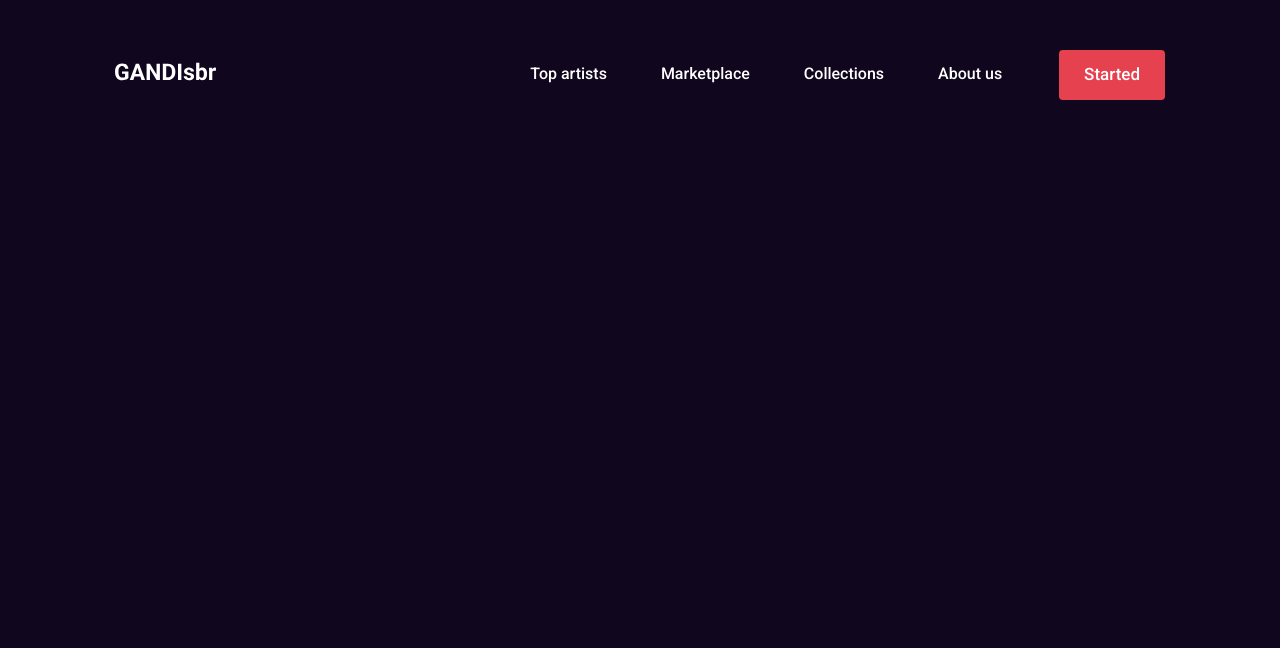
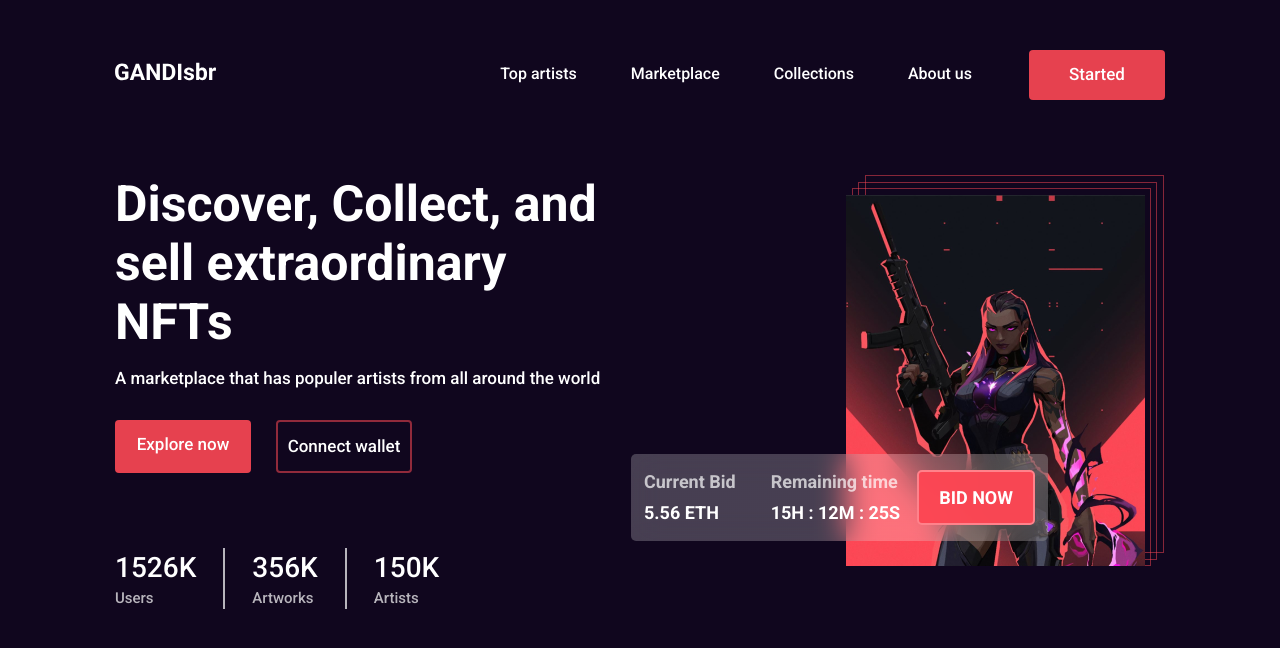
Before and after one commit to dBerezuk/gandIsbr, a website: page app/index.html in a window 1280 px wide. Drawn offline with Linux system fonts and the light colour scheme.

Commit message:
adding section and button improvements

```diff
--- a/app/index.html
+++ b/app/index.html
@@ -41,10 +41,62 @@
             </li>
           </ul>
           <a class="btn header__link" href="#">Started</a>
-        </div>
+        </nav>
       </div>
     </header>
-    <main class="main"></main>
+    <main class="main">
+      <section class="content">
+        <div class="container">
+          <div class="content__inner">
+            <div class="content__info">
+              <h1 class="content__title">Discover, Collect, and sell extraordinary NFTs</h1>
+              <p class="content__text">
+                A marketplace that has populer artists from all around the world
+              </p>
+              <div class="content__links">
+                <a class="btn content__links-link" href="#">Explore now</a>
+                <a class="btn content__links-link content__links-link--bg" href="#">Connect wallet</a>
+              </div>
+              <div class="content__statistics">
+                <div class="content__statistics-item">
+                  <h3 class="content__statistics-num">1526K</h3>
+                  <p class="content__statistics-name">Users</p>
+                </div>
+                <div class="content__statistics-item">
+                  <h3 class="content__statistics-num">356K</h3>
+                  <p class="content__statistics-name">Artworks</p>
+                </div>
+                <div class="content__statistics-item">
+                  <h3 class="content__statistics-num">150K</h3>
+                  <p class="content__statistics-name">Artists</p>
+                </div>
+              </div>
+            </div>
+            <div class="content__boxs">
+              <div class="content__boxs-box">
+                <img class="content__boxs-image" src="images/content.jpg" alt="images game">
+                <span></span>
+                <span></span>
+                <span></span>
+              </div>
+              <div class="content__boxs-data">
+                <div class="content__boxs-info">
+                  <div class="content__boxs-item">
+                    <h5 class="content__boxs-itemtitle">Current Bid</h5>
+                    <h5 class="content__boxs-itembid">5.56 ETH</h5>
+                  </div>
+                  <div class="content__boxs-item">
+                    <h5 class="content__boxs-itemtitle">Remaining time</h5>
+                    <time class="content__boxs-itemtime">15H : 12M : 25S</time>
+                  </div>
+                </div>
+                <a class="content__boxs-btn" href="#">BID NOW</a>
+              </div>
+            </div>
+          </div>
+        </div>
+      </section>
+    </main>
     <footer class="footer"></footer>
   </div>
   <script src="js/main.min.js"></script>
--- a/app/less/_global.less
+++ b/app/less/_global.less
@@ -68,10 +68,13 @@ a{
 }
 .btn{
   background-color: #FC4754E8;
-  padding: 13px 25px;
+  padding: 13px 9px;
+  max-width: 136px;
+  width: 100%;
+  text-align: center;
   font-weight: 500;
   border-radius: 4px;
-  transition: transform .3s linear, box-shadow .3s linear;
+  transition: transform .3s linear, box-shadow .3s linear, background-color .3s linear;
   &:hover{
     transform: translateY(-4px);
     box-shadow: 10px 10px 3px #fc47534e;
--- a/app/less/style.less
+++ b/app/less/style.less
@@ -6,6 +6,7 @@
 
 .header{
     padding-top: 50px;
+    margin-bottom: 75px;
     &__inner{
         display: flex;
         align-items: center;
@@ -15,3 +16,128 @@
         margin-right: 57px;
     }
 }
+.content{
+    &__inner{
+        display: flex;
+        justify-content: space-between;
+    }
+    &__info{
+        max-width: 487px;
+    }
+    &__title{
+        font-size: 50px;
+        line-height: 59px;
+        font-weight: 700;
+        margin-bottom: 15px;
+    }
+    &__text{
+        font-weight: 500;
+        margin-bottom: 29px;
+    }
+    &__links{
+        display: flex;
+        gap: 0 25px;
+    }
+    &__links-link--bg{
+        background-color: transparent;
+        border: 2px solid rgba(252, 71, 84, 0.55);
+    }
+    &__statistics{
+        margin-top: 75px;
+        display: flex;
+    }
+    &__statistics-item{
+        padding: 0 27px;
+    }
+    &__statistics-item:first-child{
+        padding-left: 0;
+    }
+    &__statistics-item + &__statistics-item{
+        border-left: 2px solid rgba(255, 255, 255, 0.70);
+    }
+    &__statistics-num{
+        font-size: 28px;
+        font-weight: 500;
+    }
+    &__statistics-name{
+        color: rgba(255, 255, 255, 0.70);
+        font-size: 15px;
+        font-weight: 500;
+    }
+    &__boxs{
+        padding: 20px 20px 0 0;
+        position: relative;
+        max-height: 391px;
+    }
+    &__boxs-box{
+        position: relative;
+        max-width: 299px;
+        span{
+            position: absolute;
+            border: 1px solid rgba(252, 71, 84, 0.50);
+            display: block;
+            width: 100%;
+            height: 100%;
+            z-index: 2;
+            top: -7px;
+            left: 6px;
+        }
+        span:nth-child(2){
+            top: -13px;
+            left: 12px;
+        }
+        span:nth-child(3){
+            top: -20px;
+            left: 19px;
+        }
+    }
+    &__boxs-image{
+        position: relative;
+        width: 100%;
+        height: 100%;
+        object-fit: cover;
+        z-index: 3;
+    }
+    &__boxs-data{
+        background: linear-gradient(114deg, rgba(255, 254, 254, 0.23) 0%, rgba(255, 254, 254, 0.23) 100%);
+        border-radius: 5px;
+        backdrop-filter: blur(15px);
+        position: absolute;
+        bottom: 25px;
+        right: 117px;
+        z-index: 3;
+        display: flex;
+        justify-content: space-between;
+        align-items: center;
+        width: 417px;
+        padding: 15px 13px;
+    }
+    &__boxs-info{
+        display: flex;
+        gap: 0 35px;
+    }
+    &__boxs-itemtitle{
+        color: rgba(255, 255, 255, 0.70);
+        margin-bottom: 6px;
+    }
+    &__boxs-itemtitle,
+    &__boxs-itembid,
+    &__boxs-itemtime{
+        font-size: 18px;
+        font-weight: 700;
+    }
+    &__boxs-btn{
+        background-color: rgba(252, 71, 84, 0.98);
+        border: 2px solid #FF828B;
+        border-radius: 5px;
+        padding: 13px 20px;
+        font-weight: 700;
+        font-size: 18px;
+        text-align: center;
+        transition: background-color .3s linear, box-shadow .3s;
+        &:hover{
+            box-shadow: 0 0 0 3px #FF828B;
+            background-color: rgba(252, 71, 84, 0.78);
+        }
+    }
+}
```
Also changed, not shown: app/css/style.min.css, app/images/content.jpg (added), app/less/_global.css (deleted), app/less/style.css (deleted), 3 other files.
